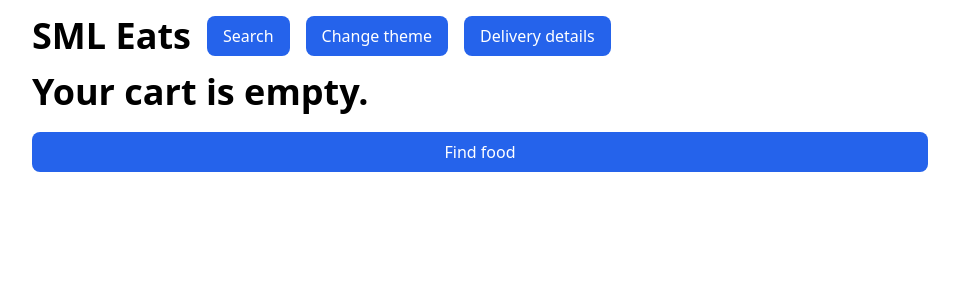
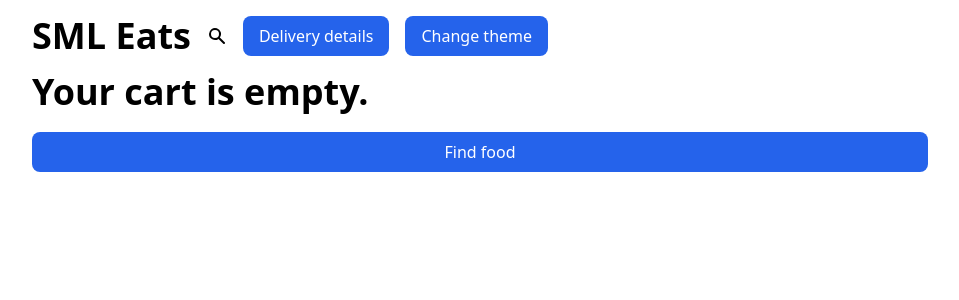
Before and after one commit to shamwela/sml-eats, a Next.js app: page /cart in a window 1280 px wide. Shown: the top 300 px of the page, without its empty margins (160-1119 px from the left). Built offline with nearby package versions, Linux system fonts and the light colour scheme.

Commit message:
Improve navigation style

```diff
--- a/components/Navigation.tsx
+++ b/components/Navigation.tsx
@@ -33,7 +33,7 @@ const Navigation = ({ cart }: NavigationProps) => {
 
   return (
     <nav className='top-0 z-10 bg-white py-4 dark:bg-gray-900 md:sticky'>
-      <div className='mx-auto flex max-w-4xl flex-wrap items-center gap-4'>
+      <div className='mx-auto flex max-w-4xl flex-wrap items-center gap-x-4 gap-y-2'>
         <Link href='/'>
           <a className='text-xl font-bold md:text-4xl'>SML Eats</a>
         </Link>
@@ -41,15 +41,23 @@ const Navigation = ({ cart }: NavigationProps) => {
         {pathname !== '/search' && (
           <Link href='/search'>
             <a>
-              <button>Search</button>
+              <svg
+                xmlns='http://www.w3.org/2000/svg'
+                className='h-5 w-5'
+                viewBox='0 0 20 20'
+                fill='currentColor'
+              >
+                <path
+                  fillRule='evenodd'
+                  d='M8 4a4 4 0 100 8 4 4 0 000-8zM2 8a6 6 0 1110.89 3.476l4.817 4.817a1 1 0 01-1.414 1.414l-4.816-4.816A6 6 0 012 8z'
+                  clipRule='evenodd'
+                />
+              </svg>
             </a>
           </Link>
         )}
 
-        <button onClick={toggleTheme}>
-          Change theme
-        </button>
-
+        <div className='flex gap-x-[inherit]'>
           {pathname !== '/delivery-details' && (
             <Link href='/delivery-details'>
               <a>
@@ -57,6 +65,9 @@ const Navigation = ({ cart }: NavigationProps) => {
               </a>
             </Link>
           )}
+
+          <button onClick={toggleTheme}>Change theme</button>
+        </div>
 
         {showCartButton && (
           <Link href='/cart'>
```
Lines whose indentation alone changed are shown as unchanged.
